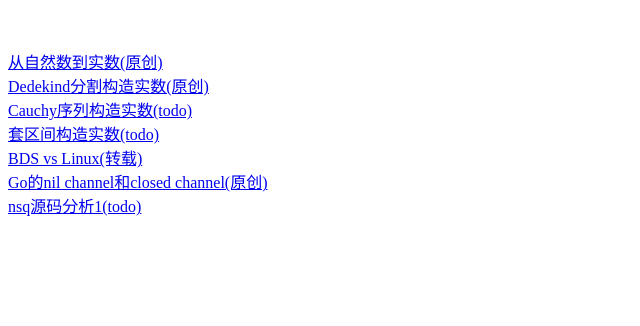
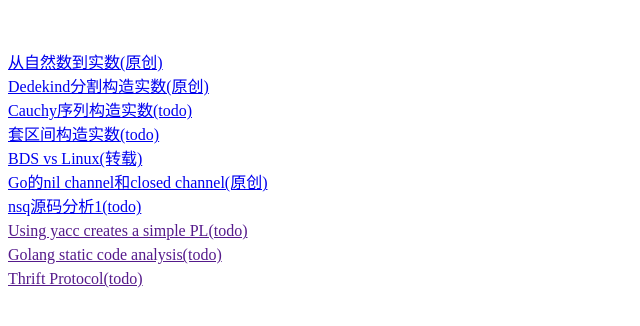
Before and after one commit to qw4990/Codeyj, a plain HTML site: page res/blog/index.html in a window 1280 px wide. Shown: the part 96-422 px from the top of the page, without its empty margins (0-640 px from the left). Drawn offline with Linux system fonts and the light colour scheme.

Commit message:
update blog index.htlm

```diff
--- a/res/blog/index.html
+++ b/res/blog/index.html
@@ -16,6 +16,9 @@
 <a href="http://www.over-yonder.net/~fullermd/rants/bsd4linux/01">BDS vs Linux(转载)</a><br>
 <a href="./blogs/golang_channel.html">Go的nil channel和closed channel(原创)</a><br>
 <a href="./blogs/nsq1.html">nsq源码分析1(todo)</a><br>
+<a href="">Using yacc creates a simple PL(todo)</a><br>
+<a href="">Golang static code analysis(todo)</a><br>
+<a href="">Thrift Protocol(todo)</a><br>
 </p>
 </body>
 </html>
```
